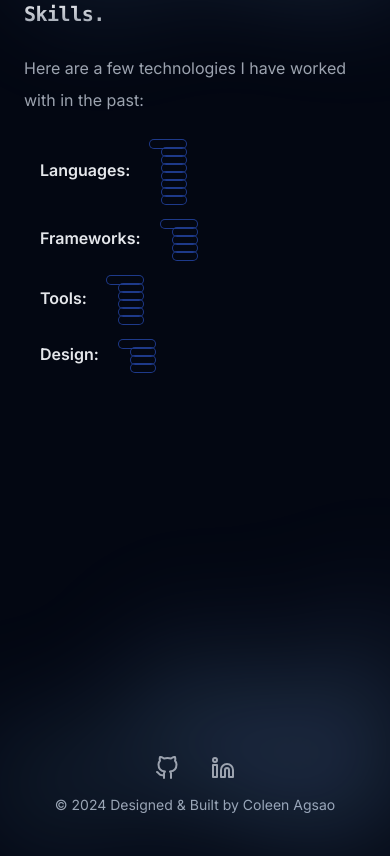
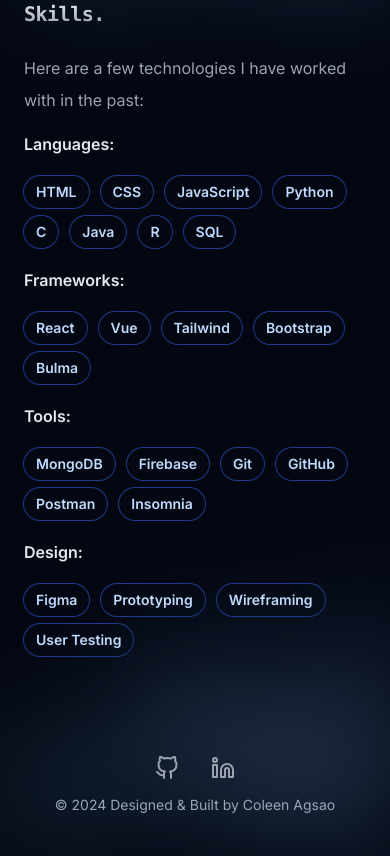
Before and after one commit to coleenagsao/v1, a Next.js app: page / in a window 390 px wide. Shown: the part 2280-3136 px from the top of the page. Built offline with nearby package versions, Linux system fonts and the light colour scheme.

Commit message:
feat: make skills badge in Skills section mobile responsive through flex-wrap and w-content

```diff
--- a/app/components/sections/skills.js
+++ b/app/components/sections/skills.js
@@ -25,22 +25,22 @@ export default function Skills(){
                     Here are a few technologies I have worked with in the past:
                 </p>
               </div>
-              <div className="ml-4 mt-2">
+              <div className="md:ml-4 mt-2">
               {Object.entries(skills).map(([key, value]) => (
-                    <div key={key} className="flex items-center space-y-4 ">
-                        <div className="mr-5 mt-3 text-gray-200 font-semibold ">
+                    <div key={key} className="md:flex items-center space-y-4">
+                        <div className="mr-5 mt-4 text-gray-200 font-semibold ">
                             {key}:
                         </div>
-                        <div className="md:flex space-x-3 max-w-screen">
+                        <span className="flex flex-wrap">
                             {value.map((item) => (
-                                <div key={item} className="relative rounded-full px-3 py-1 text-sm leading-6 text-gray-200 ring-1 ring-blue-900 hover:ring-blue-400">
-                                <div className="font-semibold text-blue-200 hover:text-blue-300 hidden m:block lg:block text-center">
+                                <div key={item} className="my-1 mr-3 w-max relative rounded-full px-3 py-1 text-sm leading-6 text-gray-600 ring-1 ring-blue-900 hover:ring-gray-100/20 text-center flex items-center justify-center">
+                                <div className="font-semibold text-blue-200 hover:text-blue-300 text-center">
                                   <span aria-hidden="true" className="absolute inset-0" />
                                   {item}
                                 </div>
                               </div>
                             ))}
-                        </div>
+                        </span>
                     </div>
 
                 ))}
```
